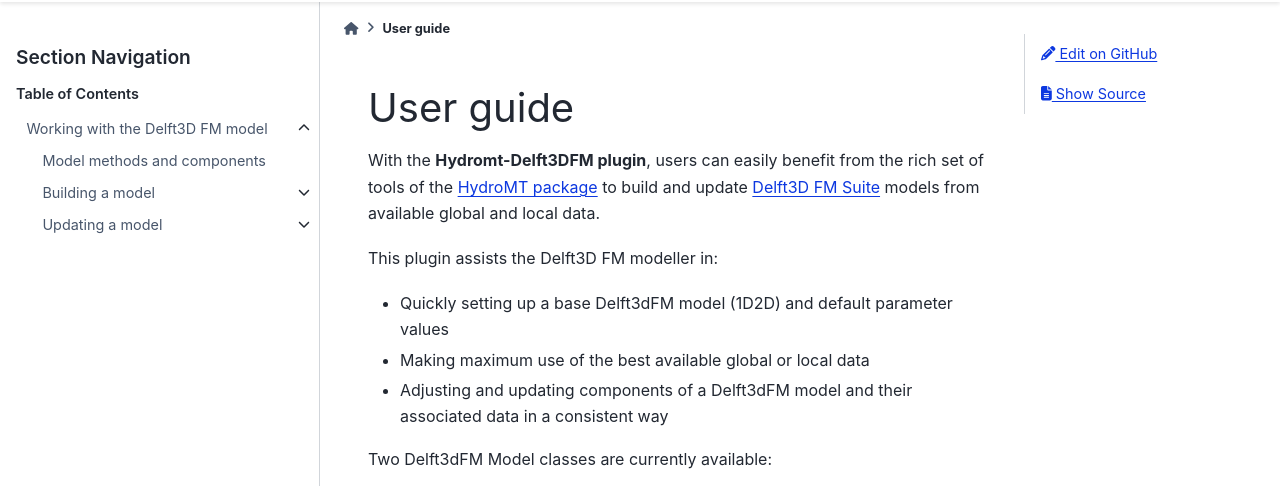
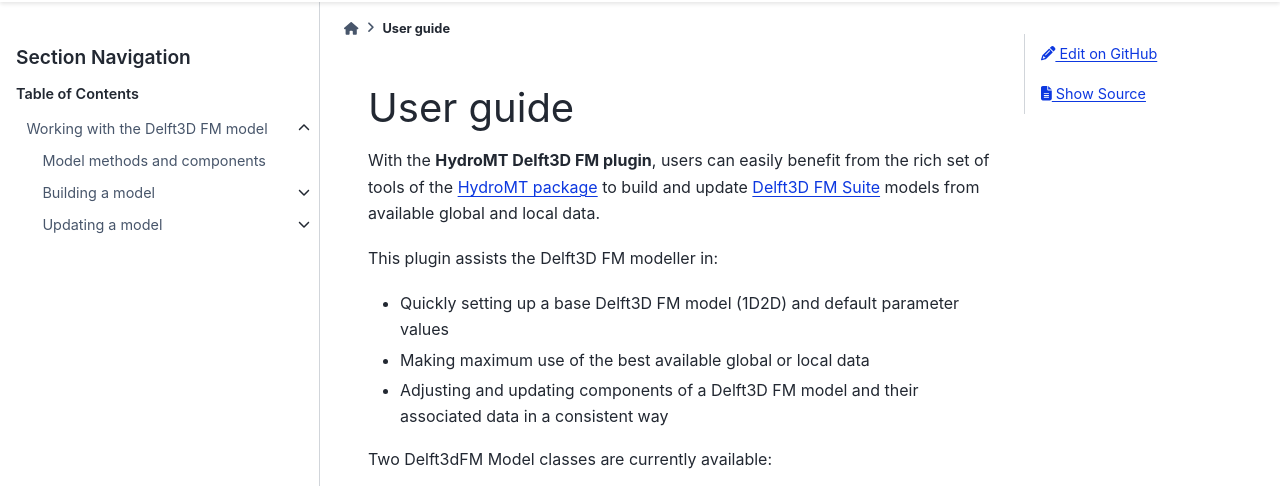
Before and after one commit to Deltares/hydromt_delft3dfm, a Sphinx documentation site: the page built from docs/user_guide/intro.rst, in a window 1280 px wide. Shown: the part 126-612 px from the top of the page. Built offline with Sphinx 7.4.7 and the PyData theme 0.15.4, drawn with Linux system fonts in a browser that asks for light colours; pages that are not in the unit, such as notebooks, are missing from menus.

Commit message:
fix typos in docs

```diff
--- a/docs/user_guide/intro.rst
+++ b/docs/user_guide/intro.rst
@@ -3,15 +3,15 @@
 User guide
 ==========
 
-With the **Hydromt-Delft3DFM plugin**, users can easily benefit from the rich set of tools of the
+With the **HydroMT Delft3D FM plugin**, users can easily benefit from the rich set of tools of the
 `HydroMT package <https://deltares.github.io/hydromt/latest/index.html>`_ to build and update
 `Delft3D FM Suite <https://www.deltares.nl/en/software-and-data/products/sobek-and-delft3d-fm-suite-1d2d>`_ models from available global and local data.
 
 This plugin assists the Delft3D FM modeller in:
 
-- Quickly setting up a base Delft3dFM model (1D2D) and default parameter values
+- Quickly setting up a base Delft3D FM model (1D2D) and default parameter values
 - Making maximum use of the best available global or local data
-- Adjusting and updating components of a Delft3dFM model and their associated data in a consistent way
+- Adjusting and updating components of a Delft3D FM model and their associated data in a consistent way
 
 Two Delft3dFM Model classes are currently available:
 
```
